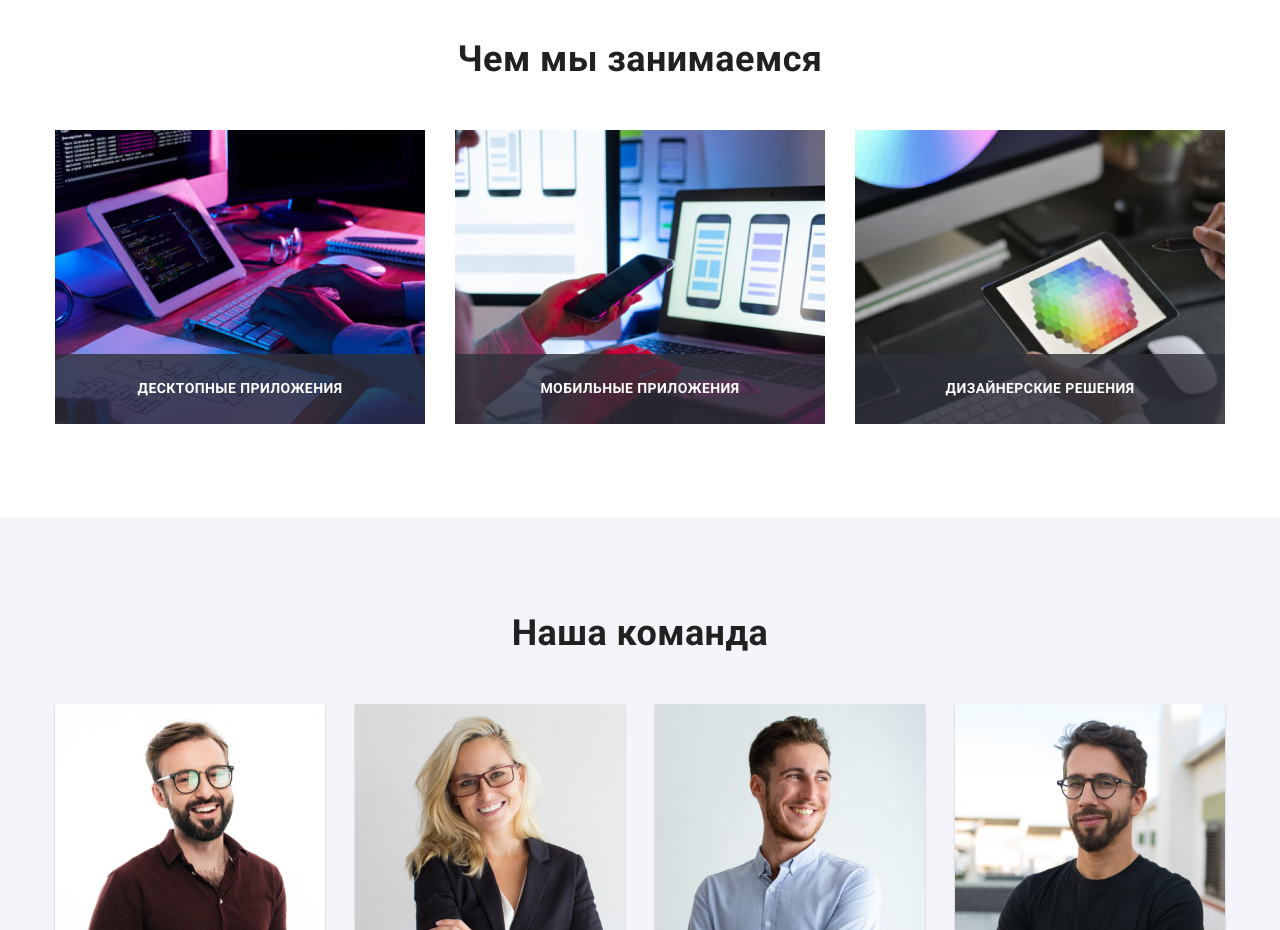
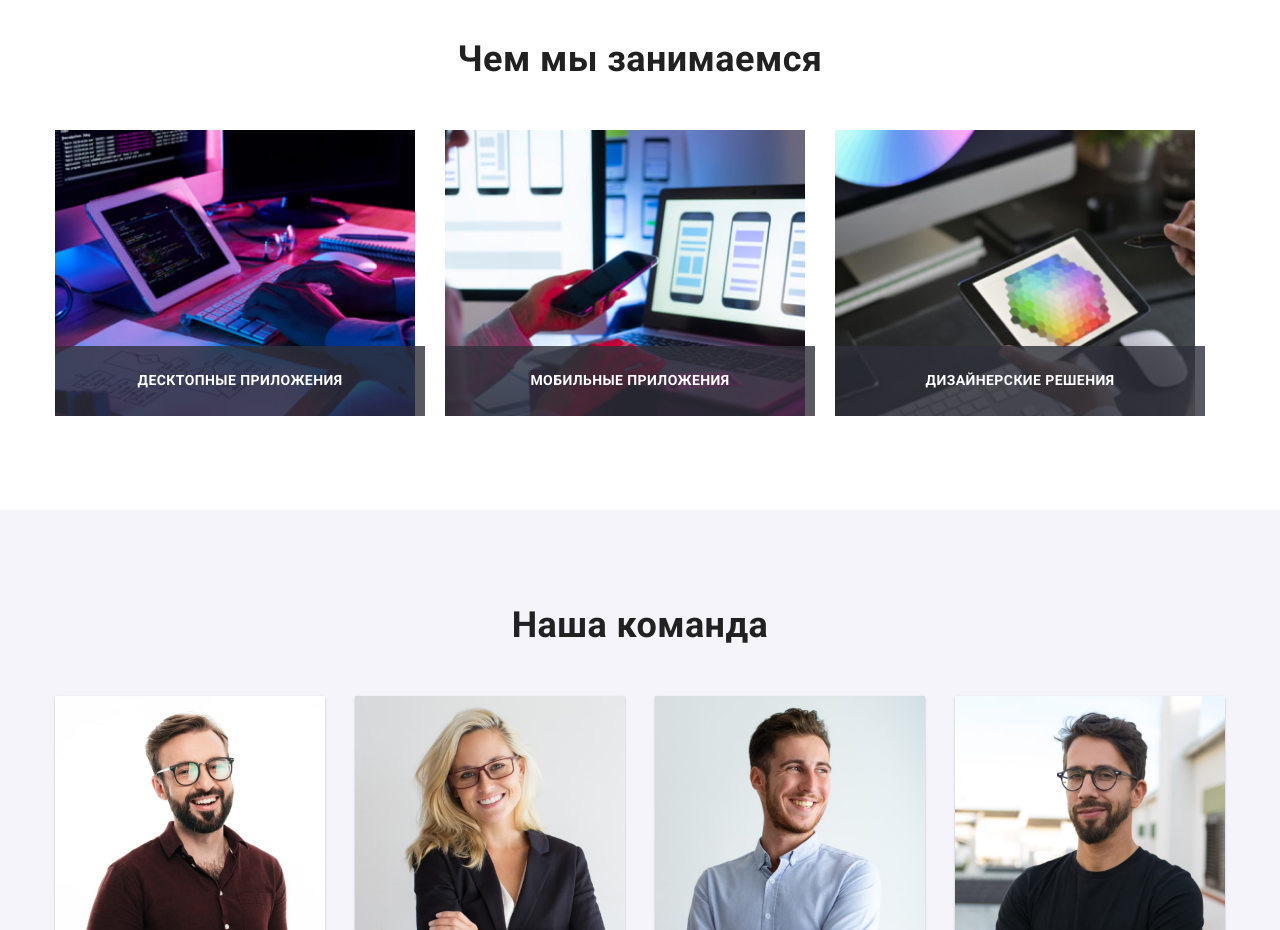
Before and after one commit to NataLysak/goit-markup-hw-05, a plain HTML site: page index.html in a window 1280 px wide. Shown: the part 1080-2010 px from the top of the page. Drawn offline with nearby package versions, Linux system fonts and the light colour scheme.

Commit message:
Update styles.css

```diff
--- a/CSS/styles.css
+++ b/CSS/styles.css
@@ -223,6 +223,9 @@ img{
     width: 100%;
     height: 100%;
 
+    background-color: rgba(0, 0, 0, 0.2);;
+
+
     opacity: 1;
     visibility: visible;
     pointer-events: initial;
@@ -330,8 +333,10 @@ img{
     }
 
 /* Чем мы занимаемся */
+
 .offer{
     padding-top: 0px;}
+
 .title{
     font-size: 36px;
     line-height: 1.17;
@@ -345,10 +350,11 @@ img{
     display: flex;
     }
 
-.services-offer:not(:nth-child(3n)){margin-right: 30px;}
+.services-wrapper:not(:nth-child(3n)){margin-right: 30px;}
 
 .services-wrapper{
     position: relative;
+    display: flex;
 
 }
 
@@ -359,18 +365,19 @@ img{
 }
 
 .description{
+    display: flex;
+    align-items: center;
+    justify-content: center;
     position: absolute;
     bottom: 0;
     left: 0;
-    padding: 27px 27px;
+
 
     width: 370px;
     height: 70px;
     font-weight: 700;
-    font-size: 14px;
     line-height: 1.14;
     text-align: center;
-    letter-spacing: 0.03em;
     text-transform: uppercase;
 
     color:var(--background-color);
@@ -432,7 +439,7 @@ img{
     height: 44px;
     border-radius: 50%;
 
-    transition: background-color color var(--anim-fast);
+    transition: background-color var(--anim-fast), color var(--anim-fast);
 
 }
 
@@ -466,7 +473,7 @@ img{
     width: 170px;
     height: 92px;
 
-    transition: border-color color var(--anim-fast);
+    transition: border-color var(--anim-fast), color var(--anim-fast);
 
 }
 
@@ -518,7 +525,7 @@ img{
     padding: 6px 22px;
     text-decoration: none;
 
-    transition: background-color color box-shadow  border-color var(--anim-fast);
+    transition: background-color var(--anim-fast), color var(--anim-fast), box-shadow var(--anim-fast);
 
     }
 .button-portfolio:hover, .button-portfolio:focus{
@@ -611,6 +618,11 @@ img{
 }
 
 .project-card:hover .project-overlay{
+    transform: translateY(0);
+
+}
+
+.project-card:focus .project-overlay{
     transform: translateY(0);
 
 }
```
